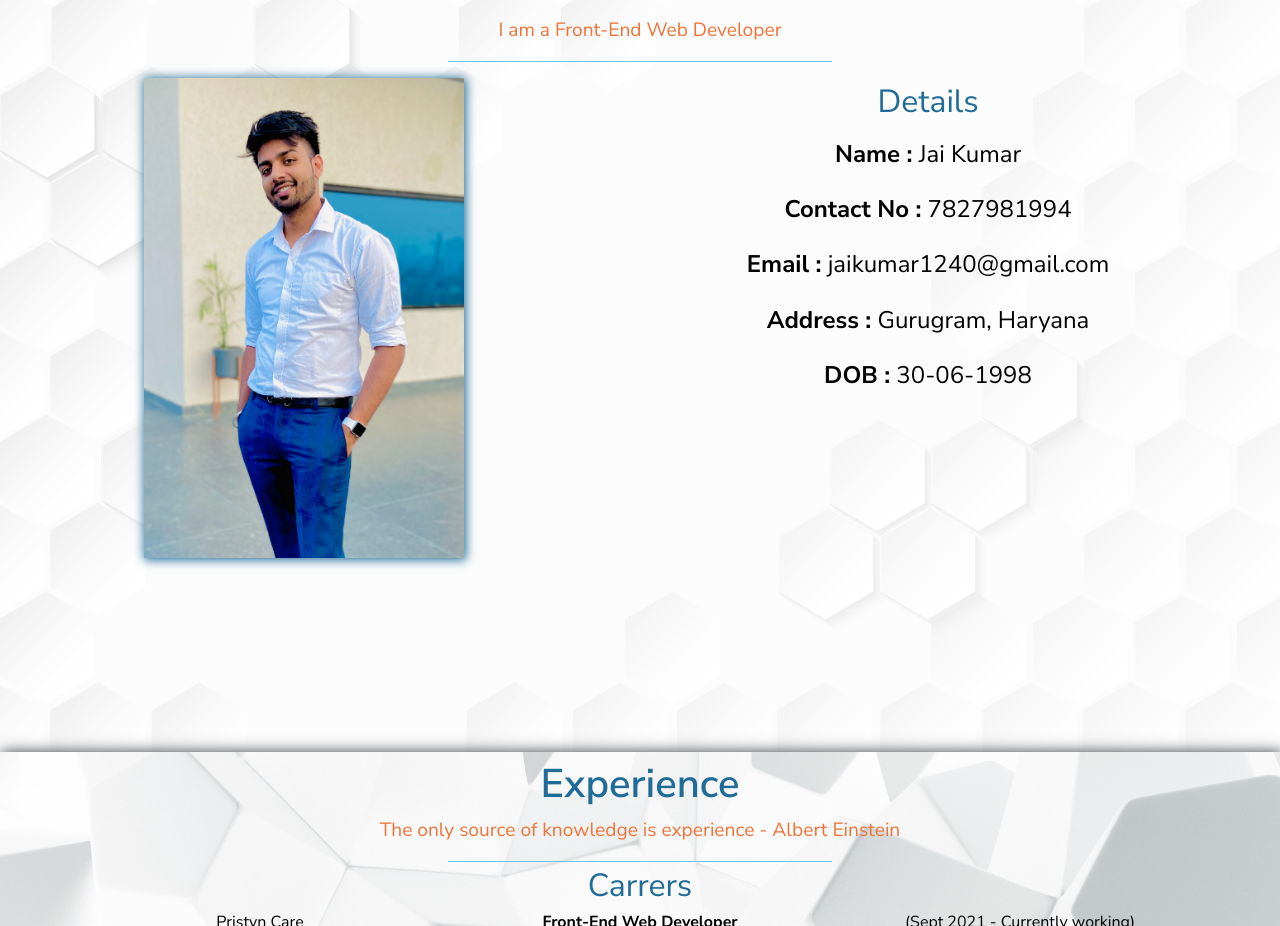
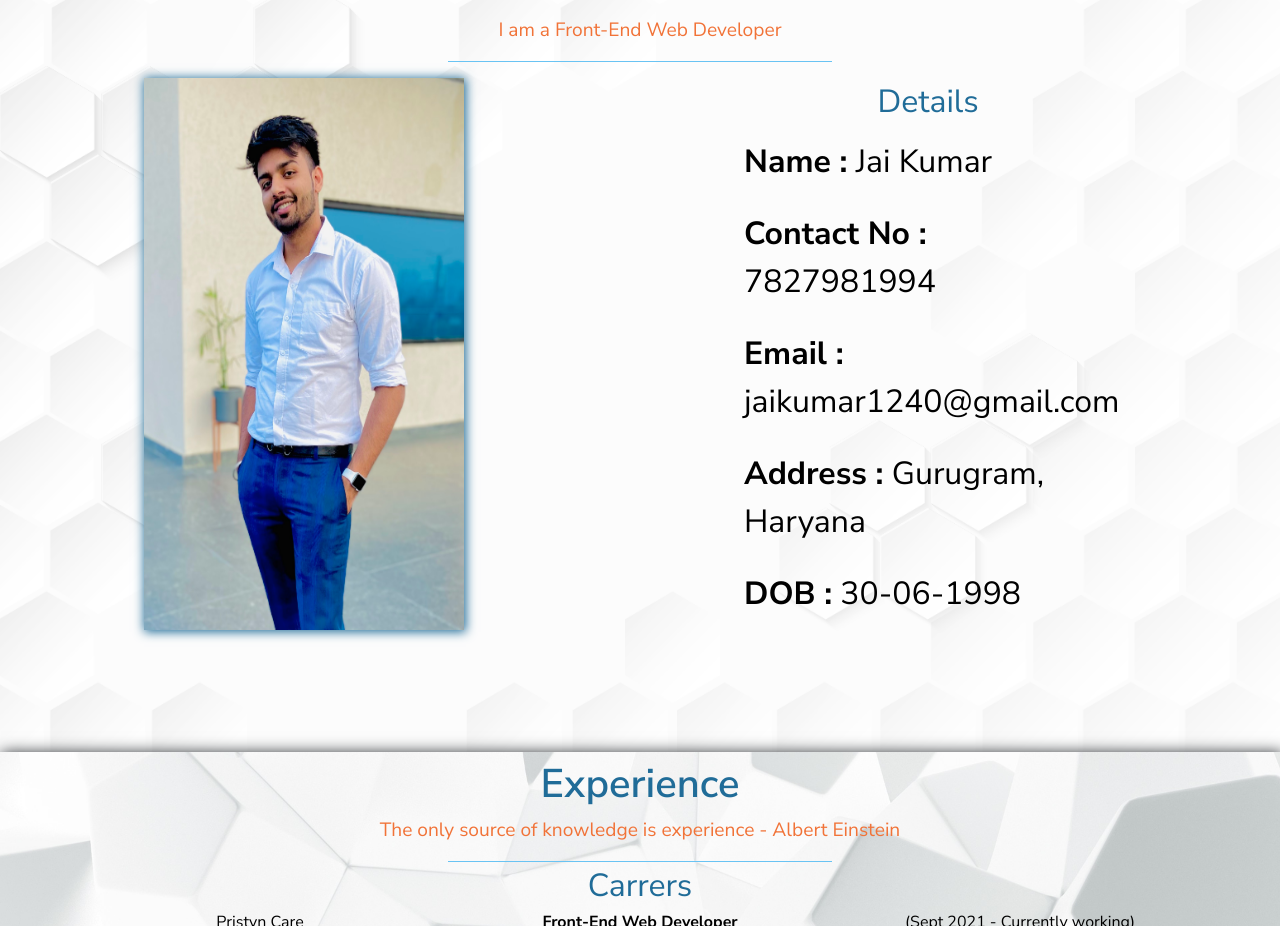
Before and after one commit to jaikumar1240/myResume, an Angular app: page / in a window 1280 px wide. Shown: the part 848-1774 px from the top of the page. Built offline with nearby package versions, Linux system fonts and the light colour scheme.

Commit message:
profile bugs fixed

```diff
--- a/src/app/app.component.scss
+++ b/src/app/app.component.scss
@@ -103,12 +103,12 @@
 }
 .profile-text{
     padding: 1.2vh;
-    // text-align: start;
-    font-size: x-large;
+    font-size: large;
 }
-@media screen and (max-width: 576px) {
-    .profile_img { width: 60vw;}
-  }
+// @media screen and (max-width: 576px) {
+//     .profile_img { width: 60vw;};
+
+//   }
 .exp_img{
     width: 100%;
     height: 100vh;
@@ -141,10 +141,16 @@
 }
 
 @media screen and (max-width: 576px) {
-    #navbar_pc { display: none; }   /* hide it elsewhere */
+    #navbar_pc { display: none; };   /* hide it elsewhere */
+    .profile_img { width: 60vw;};
   }
 @media screen and (min-width: 576px) {
-    #navbar_phone { display: none; }   /* hide it elsewhere */
+    #navbar_phone { display: none; }; /* hide it elsewhere */
+    .profile-text{
+        padding: 1.5vh;
+        font-size: xx-large;
+        text-align: start;
+    }
 }
 .selected_btn{
     background-color: #206c98;
```
